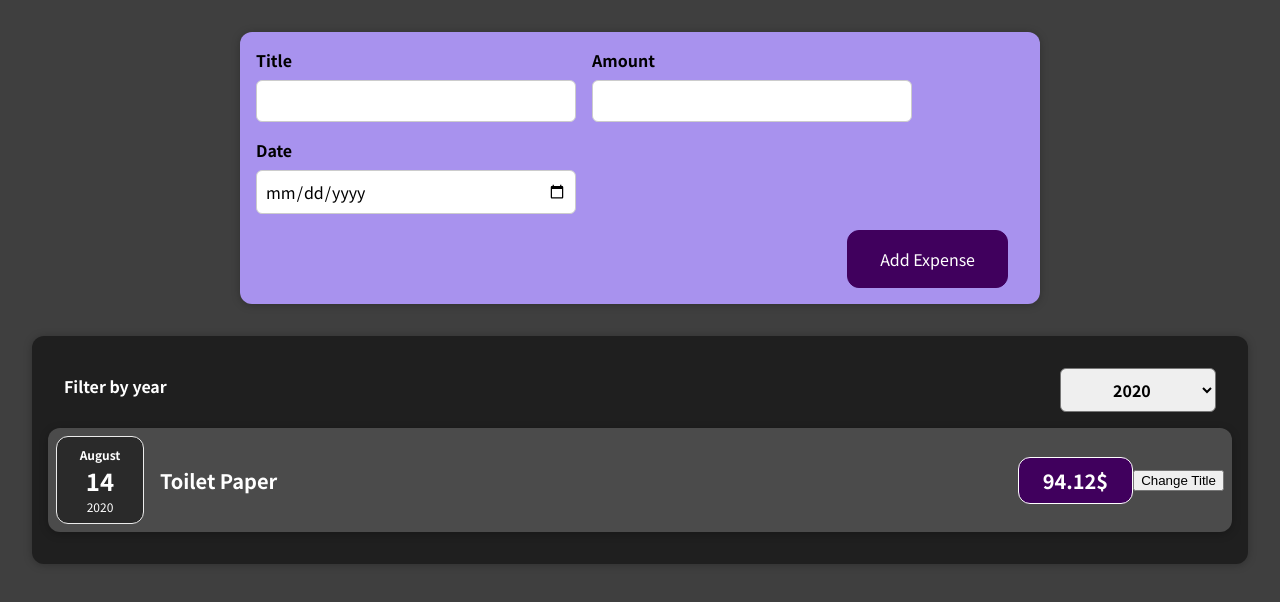
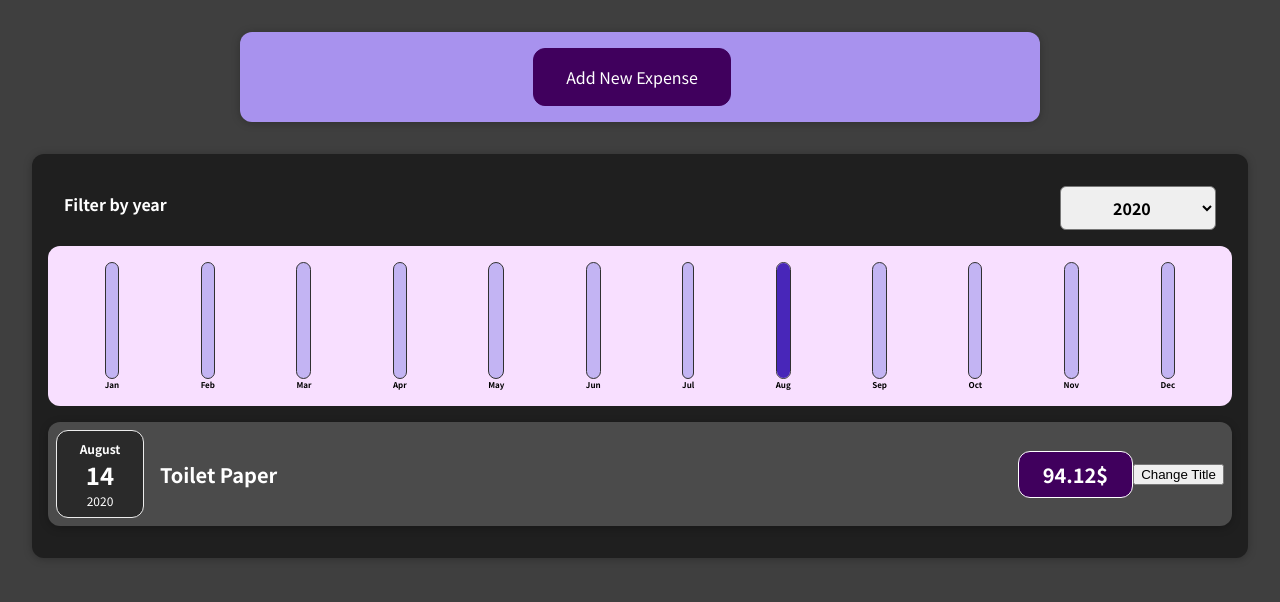
Before and after one commit to piotrpotrac/React-, a React (Create React App) app: page / in a window 1280 px wide. Shown: the top 602 px of the page. Built offline with nearby package versions, Linux system fonts and the light colour scheme.

Commit message:
Adding a Chart bar filter function.

```diff
--- /dev/null
+++ b/src/components/Chart/Chart.css
@@ -0,0 +1,9 @@
+.chart {
+  padding: 1rem;
+  border-radius: 12px;
+  background-color: #f8dfff;
+  text-align: center;
+  display: flex;
+  justify-content: space-around;
+  height: 10rem;
+}
--- /dev/null
+++ b/src/components/Chart/Chart.js
@@ -0,0 +1,23 @@
+import React from 'react';
+import ChartBar from './ChartBar';
+
+import './Chart.css';
+
+const Chart = (props) => {
+  const dataPointValues = props.dataPoints.map((dataPoint) => dataPoint.value);
+  const totalMaximum = Math.max(...dataPointValues);
+  return (
+    <div className="chart">
+      {props.dataPoints.map((dataPoint) => (
+        <ChartBar
+          key={dataPoint.label}
+          value={dataPoint.value}
+          maxValue={totalMaximum}
+          label={dataPoint.label}
+        />
+      ))}
+    </div>
+  );
+};
+
+export default Chart;
--- /dev/null
+++ b/src/components/Chart/ChartBar.css
@@ -0,0 +1,30 @@
+.chart-bar {
+  height: 100%;
+  display: flex;
+  flex-direction: column;
+  align-items: center;
+}
+
+.chart-bar__inner {
+  height: 100%;
+  width: 100%;
+  border: 1px solid #313131;
+  border-radius: 12px;
+  background-color: #c3b4f3;
+  overflow: hidden;
+  display: flex;
+  flex-direction: column;
+  justify-content: flex-end;
+}
+
+.chart-bar__fill {
+  background-color: #4826b9;
+  width: 100%;
+  transition: all 0.3s ease-out;
+}
+
+.chart-bar__label {
+  font-weight: bold;
+  font-size: 0.5rem;
+  text-align: center;
+}
--- /dev/null
+++ b/src/components/Chart/ChartBar.js
@@ -0,0 +1,21 @@
+import React from 'react';
+import './ChartBar.css';
+
+const ChartBar = (props) => {
+  let barFillHeight = '0%';
+
+  if (props.maxValue > 0) {
+    barFillHeight = Math.round((props.value / props.maxValue) * 100) + '%';
+  }
+
+  return (
+    <div className="chart-bar">
+      <div className="chart-bar__inner">
+        <div className="chart-bar__fill" style={{ height: barFillHeight }}></div>
+      </div>
+      <div className="chart-bar__label">{props.label}</div>
+    </div>
+  );
+};
+
+export default ChartBar;
--- a/src/components/Expenses/ExpenseItems.js
+++ b/src/components/Expenses/ExpenseItems.js
@@ -11,6 +11,7 @@
     console.log(title);
   };
   return (
+    <li>
       <Card className="expense-item">
         <ExpenseDate date={props.date} />
         <div className="expense-item__description">
@@ -19,6 +20,7 @@
         </div>
         <button onClick={clickHandler}>Change Title</button>
       </Card>
+    </li>
   );
 }
 
--- a/src/components/Expenses/Expenses.js
+++ b/src/components/Expenses/Expenses.js
@@ -1,8 +1,10 @@
 import { useState } from 'react';
 
-import ExpenseItems from './ExpenseItems';
 import Card from '../UI/Card';
+// import ExpenseItems from './ExpenseItems';
 import ExpensesFilter from './ExpensesFilter';
+import ExpensesList from './ExpensesList';
+import ExpensesChart from './ExpensesChart';
 
 import './Expenses.css';
 
@@ -21,33 +23,8 @@
     <div>
       <Card className="expenses">
         <ExpensesFilter selected={filteredYear} onChangeFilter={filterChangeHandler} />
-        {filteredExpenses.length === 0 && <p>No Expenses found.</p>}
-        {filteredExpenses.length > 0 &&
-          filteredExpenses.map((expense) => (
-            <ExpenseItems
-              key={expense.id}
-              date={expense.date}
-              title={expense.title}
-              amount={expense.amount}
-            />
-          ))}
-
-        {/* <ExpenseItems
-          date={props.items[0].date}
-          title={props.items[0].title}
-          amount={props.items[0].amount}></ExpenseItems>
-        <ExpenseItems
-          date={props.items[1].date}
-          title={props.items[1].title}
-          amount={props.items[1].amount}></ExpenseItems>{' '}
-        <ExpenseItems
-          date={props.items[2].date}
-          title={props.items[2].title}
-          amount={props.items[2].amount}></ExpenseItems>{' '}
-        <ExpenseItems
-          date={props.items[3].date}
-          title={props.items[3].title}
-          amount={props.items[3].amount}></ExpenseItems> */}
+        <ExpensesChart expenses={filteredExpenses} />
+        <ExpensesList items={filteredExpenses} />
       </Card>
     </div>
   );
--- /dev/null
+++ b/src/components/Expenses/ExpensesChart.js
@@ -0,0 +1,28 @@
+import React from 'react';
+import Chart from '../Chart/Chart';
+
+const ExpensesChart = (props) => {
+  const chartDataPoints = [
+    { label: 'Jan', value: 0 },
+    { label: 'Feb', value: 0 },
+    { label: 'Mar', value: 0 },
+    { label: 'Apr', value: 0 },
+    { label: 'May', value: 0 },
+    { label: 'Jun', value: 0 },
+    { label: 'Jul', value: 0 },
+    { label: 'Aug', value: 0 },
+    { label: 'Sep', value: 0 },
+    { label: 'Oct', value: 0 },
+    { label: 'Nov', value: 0 },
+    { label: 'Dec', value: 0 }
+  ];
+
+  for (const expense of props.expenses) {
+    const expenseMonth = expense.date.getMonth();
+    chartDataPoints[expenseMonth].value += expense.amount;
+  }
+
+  return <Chart dataPoints={chartDataPoints} />;
+};
+
+export default ExpensesChart;
--- /dev/null
+++ b/src/components/Expenses/ExpensesList.css
@@ -0,0 +1,9 @@
+.expenses-list {
+  list-style: none;
+  padding: 0;
+}
+
+.expenses-list__fallback {
+  color: white;
+  text-align: center;
+}
--- /dev/null
+++ b/src/components/Expenses/ExpensesList.js
@@ -0,0 +1,27 @@
+import React from 'react';
+import ExpenseItems from './ExpenseItems';
+
+import './ExpensesList.css';
+
+const ExpensesList = (props) => {
+  {
+    props.items.length === 0 && <p>No Expenses found.</p>;
+  }
+  if (props.items.length === 0) {
+    return <h2 className="expenses-list__fallback">Found no expenses.</h2>;
+  }
+  return (
+    <ul className="expenses-list">
+      {props.items.map((expense) => (
+        <ExpenseItems
+          key={expense.id}
+          date={expense.date}
+          title={expense.title}
+          amount={expense.amount}
+        />
+      ))}
+    </ul>
+  );
+};
+
+export default ExpensesList;
--- a/src/components/NewExpense/ExpenseForm.js
+++ b/src/components/NewExpense/ExpenseForm.js
@@ -44,7 +44,7 @@
 
     const expenseData = {
       title: enteredTitle,
-      amount: enteredAmount,
+      amount: +enteredAmount,
       date: new Date(enteredDate)
     };
 
@@ -83,6 +83,9 @@
         </div>
       </div>
       <div className="new-expense__actions">
+        <button type="button" onClick={props.onCancel}>
+          Cancel
+        </button>
         <button type="submit">Add Expense</button>
       </div>
     </form>
--- a/src/components/NewExpense/NewExpense.js
+++ b/src/components/NewExpense/NewExpense.js
@@ -1,20 +1,37 @@
-import React from 'react';
+import React, { useState } from 'react';
 import './NewExpense.css';
 import ExpenseForm from './ExpenseForm';
 
 const NewExpense = (props) => {
+  const [isEditing, setIsEditing] = useState(false);
+
   const saveExpenseDataHandler = (enteredExpenseData) => {
     const expenseData = {
       id: Math.random().toString(),
       ...enteredExpenseData
     };
     props.onAddExpense(expenseData);
+    setIsEditing(false);
     // console.log(expenseData);
+  };
+
+  const startEditingHandler = () => {
+    setIsEditing(true);
+  };
+
+  const stopEditingHandler = () => {
+    setIsEditing(false);
   };
 
   return (
     <div className="new-expense">
-      <ExpenseForm onSaveExpenseData={saveExpenseDataHandler}></ExpenseForm>
+      {!isEditing ? (
+        <button onClick={startEditingHandler}>Add New Expense</button>
+      ) : (
+        <ExpenseForm
+          onSaveExpenseData={saveExpenseDataHandler}
+          onCancel={stopEditingHandler}></ExpenseForm>
+      )}
     </div>
   );
 };
```
Lines whose indentation alone changed are shown as unchanged.
